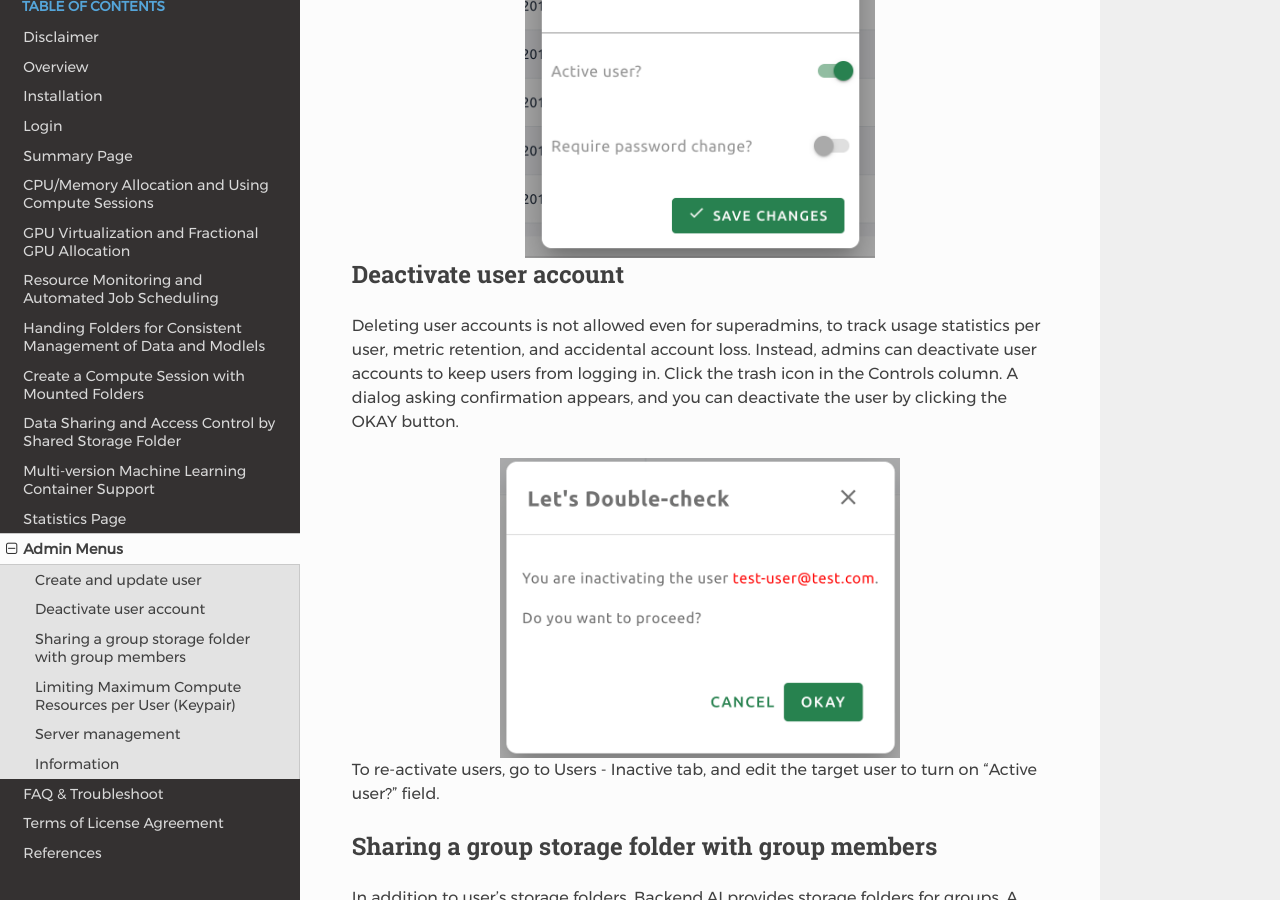
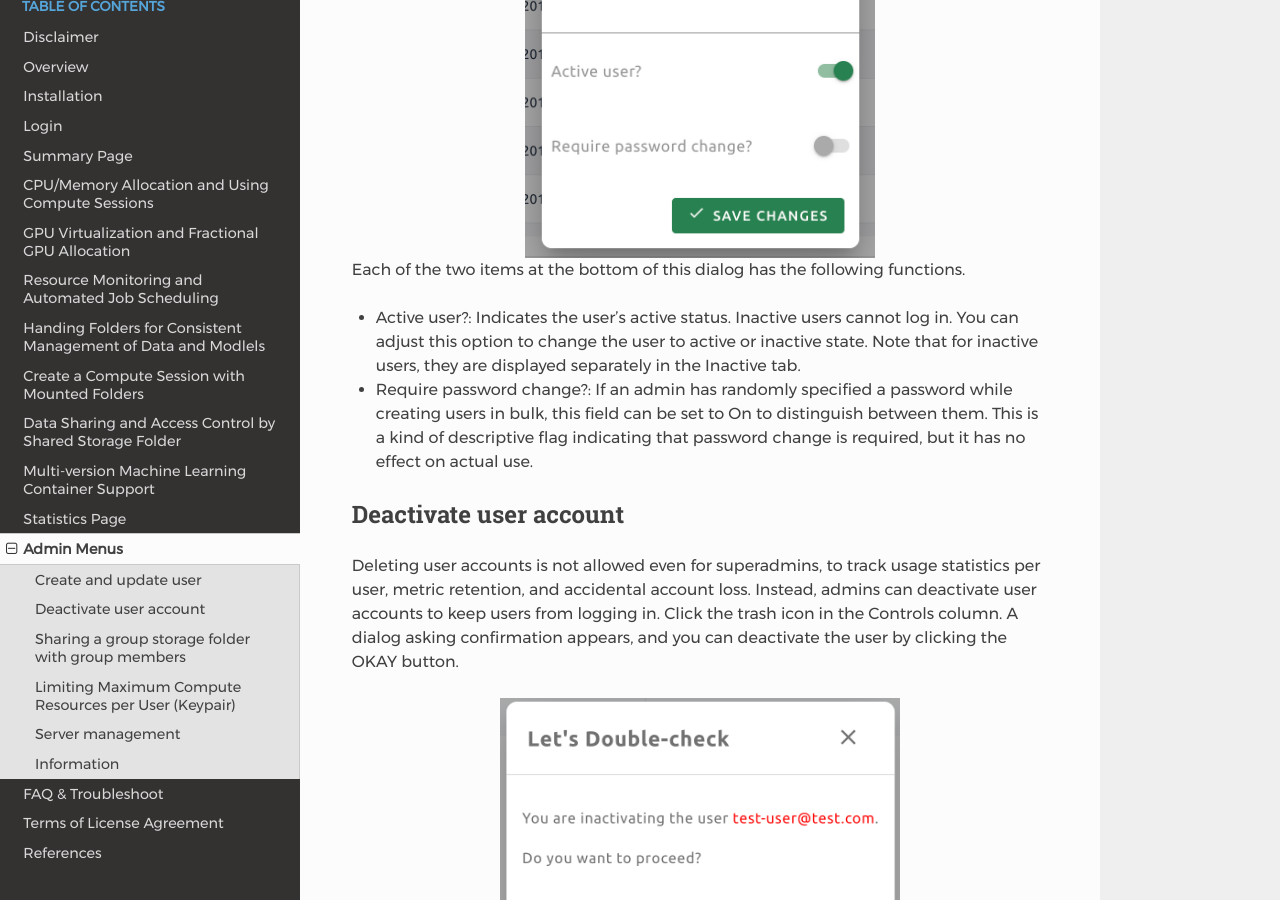
Before and after one commit to lablup/backend.ai-docs-webui, a Sphinx documentation site: the page built from docs/admin_menu/admin_menu.rst, in a window 1280 px wide and 900 px high, scrolled down 4525 px. Built offline with Sphinx 7.4.7 and the Read the Docs theme 2.0.0, drawn with Linux system fonts in a browser that asks for light colours.

Commit message:
docs: add description on active user? and require password change?  fields

```diff
--- a/docs/admin_menu/admin_menu.rst
+++ b/docs/admin_menu/admin_menu.rst
@@ -81,6 +81,16 @@ Also, password can be updated with same policy as creating a new user.
    :align: center
    :alt: User update dialog
 
+Each of the two items at the bottom of this dialog has the following functions.
+
+* Active user?: Indicates the user's active status. Inactive users cannot log
+  in. You can adjust this option to change the user to active or inactive state.
+  Note that for inactive users, they are displayed separately in the Inactive
+  tab.
+* Require password change?: If an admin has randomly specified a password while
+  creating users in bulk, this field can be set to On to distinguish between
+  them. This is a kind of descriptive flag indicating that password change is
+  required, but it has no effect on actual use.
 
 Deactivate user account
 -----------------------
```
Also changed, not shown: 1 other file.
